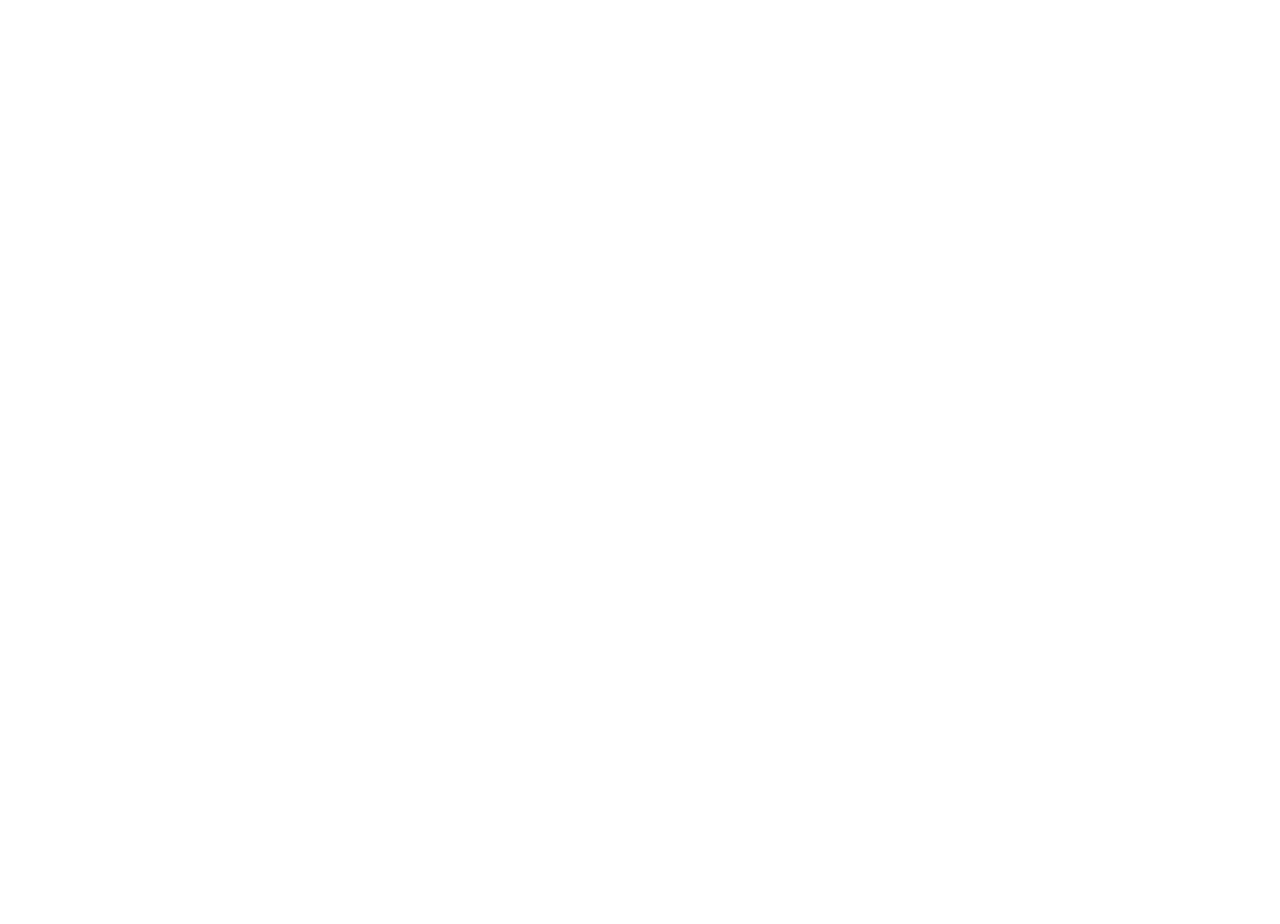
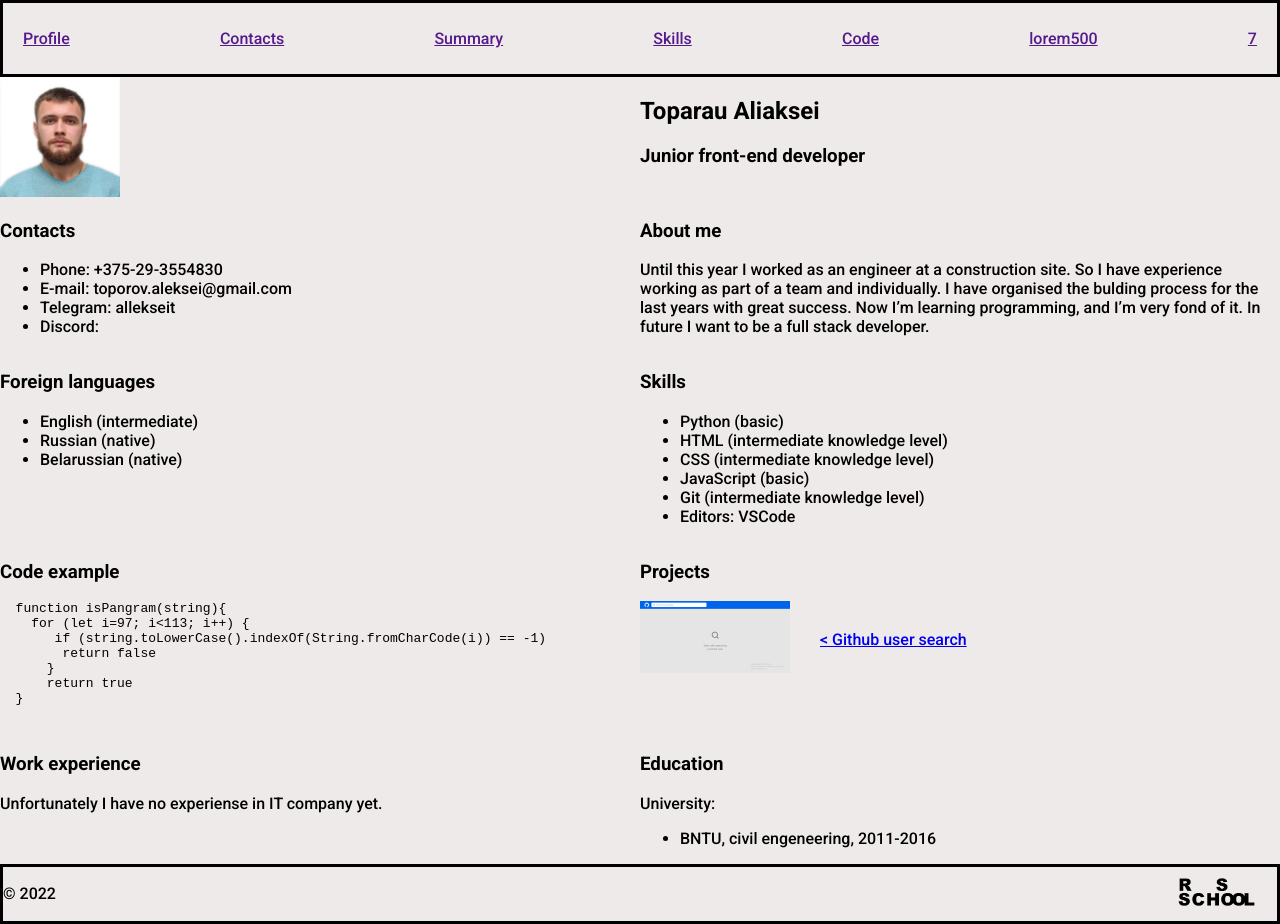
Before and after one commit to top-aleksei/rsschool-cv, a plain HTML site: page index.html in a window 1280 px wide. Before the commit the page ends 800 px from the top, so only its background shows below. Drawn offline with Linux system fonts and the light colour scheme.

Commit message:
feat: add cv info

```diff
--- /dev/null
+++ b/css/style.css
@@ -0,0 +1,57 @@
+body {
+  background-color: rgb(238, 234, 234);
+  font-family: "Roboto";
+  min-height: 100vh;
+  max-width: 1440px;
+  margin: 0 auto;
+  padding: 0;
+  display: flex;
+  flex-direction: column;
+  justify-content: space-between;
+}
+
+.main__wrapper {
+  display: flex;
+  flex-wrap: wrap;
+}
+
+.header__wrapper {
+  border: solid;
+}
+
+.footer__wrapper {
+  border: solid;
+  display: flex;
+  align-items: center;
+  justify-content: space-between;
+}
+
+.footer__wrapper img {
+  height: 50px;
+}
+
+.nav__list {
+  display: flex;
+  justify-content: space-between;
+  align-items: center;
+  padding: 10px 20px;
+  list-style: none;
+}
+
+.section {
+  width: 50%;
+}
+
+.ava {
+  width: 120px;
+  height: 120px;
+}
+
+.project {
+  display: flex;
+  align-items: center;
+}
+
+.project img {
+  margin-right: 30px;
+}
--- a/index.html
+++ b/index.html
@@ -1,7 +1,128 @@
 <!DOCTYPE html>
 <html lang="en">
   <head>
-    <title>Document</title>
+    <meta charset="UTF-8" />
+    <meta http-equiv="X-UA-Compatible" content="IE=edge" />
+    <meta name="viewport" content="width=device-width, initial-scale=1.0" />
+    <link rel="stylesheet" href="./css/style.css" />
+    <link rel="icon" href="./assets/favicon.ico" />
+    <link rel="preconnect" href="https://fonts.gstatic.com" />
+    <link
+      href="https://fonts.googleapis.com/css2?family=Roboto:wght@100;300;500;700&display=swap"
+      rel="stylesheet"
+    />
+    <title>Toporov Aleksei CV</title>
   </head>
-  <body></body>
+  <body class="body">
+    <header class="header__wrapper">
+      <nav>
+        <ul class="nav__list">
+          <li class="nav__item"><a href="" class="nav__link">Profile</a></li>
+          <li class="nav__item"><a href="" class="nav__link">Contacts</a></li>
+          <li class="nav__item"><a href="" class="nav__link">Summary</a></li>
+          <li class="nav__item"><a href="" class="nav__link">Skills</a></li>
+          <li class="nav__item"><a href="" class="nav__link">Code</a></li>
+          <li class="nav__item"><a href="" class="nav__link">lorem500</a></li>
+          <li class="nav__item"><a href="" class="nav__link">7</a></li>
+        </ul>
+      </nav>
+    </header>
+    <main class="main__wrapper">
+      <section class="section">
+        <img class="ava" src="./assets/img/45678.jpg" alt="photo" />
+      </section>
+      <section class="section">
+        <div>
+          <h1>Toparau Aliaksei</h1>
+          <h3>Junior front-end developer</h3>
+        </div>
+      </section>
+      <section class="section">
+        <h3>Contacts</h3>
+        <ul>
+          <li>Phone: +375-29-3554830</li>
+          <li>E-mail: toporov.aleksei@gmail.com</li>
+          <li>Telegram: allekseit</li>
+          <li>Discord:</li>
+        </ul>
+      </section>
+      <section class="section">
+        <h3>About me</h3>
+        <span
+          >Until this year I worked as an engineer at a construction site. So I
+          have experience working as part of a team and individually. I have
+          organised the bulding process for the last years with great success.
+          Now I’m learning programming, and I’m very fond of it. In future I
+          want to be a full stack developer.</span
+        >
+      </section>
+      <section class="section">
+        <h3>Foreign languages</h3>
+        <ul>
+          <li>English (intermediate)</li>
+          <li>Russian (native)</li>
+          <li>Belarussian (native)</li>
+        </ul>
+      </section>
+      <section class="section">
+        <h3>Skills</h3>
+        <ul>
+          <li>Python (basic)</li>
+          <li>HTML (intermediate knowledge level)</li>
+          <li>CSS (intermediate knowledge level)</li>
+          <li>JavaScript (basic)</li>
+          <li>Git (intermediate knowledge level)</li>
+          <li>Editors: VSCode</li>
+        </ul>
+      </section>
+      <section class="section">
+        <h3>Code example</h3>
+        <pre>
+  function isPangram(string){
+    for (let i=97; i<113; i++) {
+       if (string.toLowerCase().indexOf(String.fromCharCode(i)) == -1)
+        return false
+      }
+      return true
+  }
+        </pre>
+      </section>
+      <section class="section">
+        <h3>Projects</h3>
+        <div class="project">
+          <a
+            href="https://github-user-seach-by-top-aleksei.netlify.app/"
+            target="_blank"
+            ><img
+              src="./assets/img/project_screen.png"
+              alt="project_screenshot"
+          /></a>
+          <a
+            href="https://github-user-seach-by-top-aleksei.netlify.app/"
+            target="_blank"
+            >< Github user search</a
+          >
+        </div>
+      </section>
+      <section class="section">
+        <h3>Work experience</h3>
+
+        <span>Unfortunately I have no experiense in IT company yet.</span>
+      </section>
+      <section class="section">
+        <h3>Education</h3>
+        <span>University:</span>
+        <ul>
+          <li>BNTU, civil engeneering, 2011-2016</li>
+        </ul>
+      </section>
+    </main>
+    <footer class="footer__wrapper">
+      <div>
+        <span>© 2022</span>
+        <a href=""></a>
+      </div>
+      <a href=""><img src="./assets/img/rs-logo.png" alt="" /></a>
+    </footer>
+  </body>
 </html>
```
Also changed, not shown: assets/favicon.ico (added), assets/img/45678.jpg (renamed from img/45678.jpg), assets/img/project_screen.png (added), assets/img/rs-logo.png (added), style.css (deleted).
